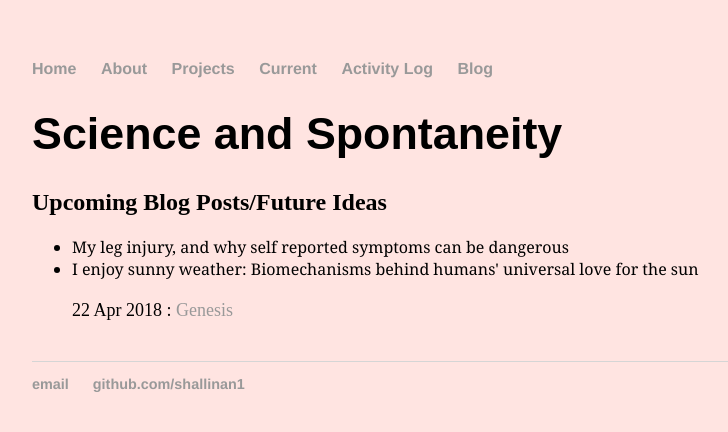
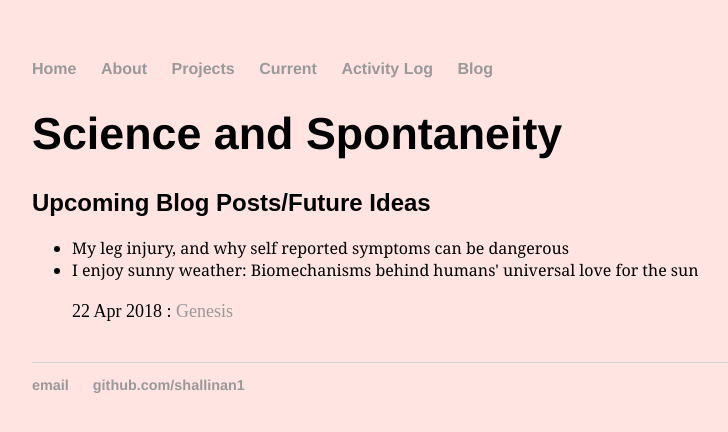
Before and after one commit to shallinan1/shallinan1.github.io, a Jekyll site: the page built from blog/index.html, in a window 1280 px wide. Shown: the top 432 px of the page, without its empty margins (160-888 px from the left). Built offline with Jekyll 4.4.1, drawn with Linux system fonts in a browser that asks for light colours.

Commit message:
font change

```diff
--- a/blog/index.html
+++ b/blog/index.html
@@ -8,9 +8,9 @@ background-color: #ffe4e1
 }
 </style>
 
-	<h1 style = "font-family:arial">{{ page.title }}</h1>
+	<h1>{{ page.title }}</h1>
 
-		<h2> Upcoming Blog Posts/Future Ideas </h2>
+		<h2 style = "font-family:arial"> Upcoming Blog Posts/Future Ideas </h2>
 		<ul style="list-style-type:disc; font-family:Georgia">
 		<font size = 3>
 		  <li>My leg injury, and why self reported symptoms can be dangerous</li>
```
